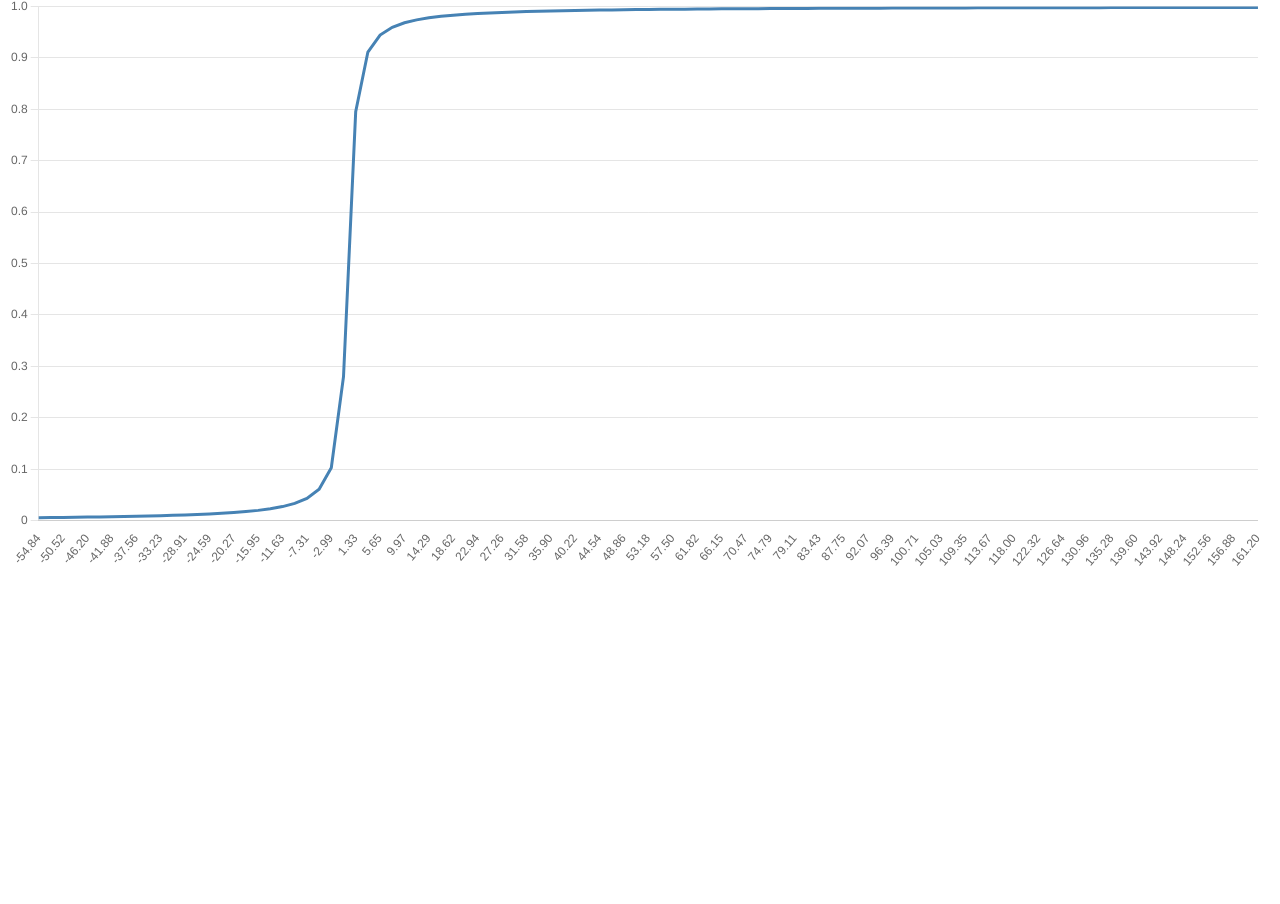
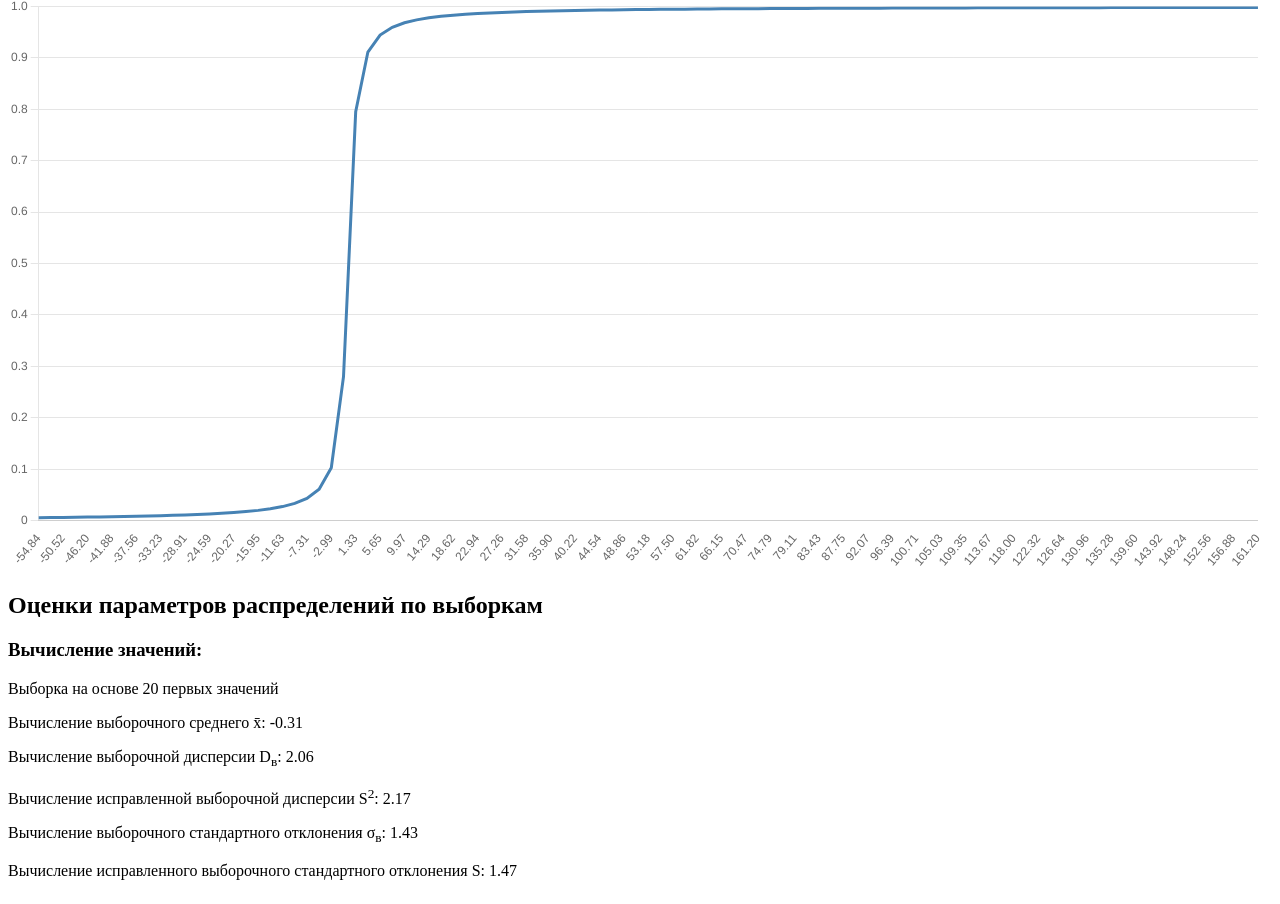
Before and after one commit to Olexan7/cauchy-distribution, a plain HTML site: page index.html in a window 1280 px wide. Shown: the part 1907-2811 px from the top of the page. Before the commit the page ends 2487 px from the top, so only its background shows below. Drawn offline with nearby package versions, Linux system fonts and the light colour scheme.

Commit message:
Add files via upload

```diff
--- a/index.html
+++ b/index.html
@@ -53,6 +53,12 @@
     <canvas id="density-plot"></canvas>
     <h3>График Функции распределения:</h3>
     <canvas id="distribution-function"></canvas>
+    <div>
+      <h2>Оценки параметров распределений по выборкам</h2>
+      <h3>Вычисление значений:</h3>
+      <div class="text-compare"></div>
+      <table class="table-select-compare"></table>
+    </div>
     <script src="https://cdn.jsdelivr.net/npm/chart.js"></script>
     <script src="script.js"></script>
   </body>
--- a/script.js
+++ b/script.js
@@ -249,6 +249,45 @@ function main() {
       cell.textContent = rowData[j];
     }
   }
+
+  document.querySelector(".text-compare").innerHTML = "";
+  let compareArray = [];
+  compareArray = values.slice(0, parseInt(values.length * 0.1));
+  const num = compareArray.length;
+  let temp = `<p>Выборка на основе ${num} первых значений</p>`;
+
+  // Вычисление выборочного среднего
+  const xBar = compareArray.reduce((sum, value) => sum + value, 0) / num;
+  temp += `<p>Вычисление выборочного среднего x&#x0304: ${xBar.toFixed(2)}</p>`;
+
+  // Вычисление выборочной дисперсии
+  const sampleVariance =
+    compareArray.reduce((sum, value) => sum + Math.pow(value - xBar, 2), 0) /
+    num;
+  temp += `<p>Вычисление выборочной дисперсии D<sub>в</sub>: ${sampleVariance.toFixed(
+    2
+  )}</p>`;
+
+  // Вычисление исправленной выборочной дисперсии
+  const correctedSampleVariance =
+    compareArray.reduce((sum, value) => sum + Math.pow(value - xBar, 2), 0) /
+    (num - 1);
+  temp += `<p>Вычисление исправленной выборочной дисперсии S<sup>2</sup>: ${correctedSampleVariance.toFixed(
+    2
+  )}</p>`;
+
+  // Вычисление выборочного стандартного отклонения
+  const sampleStandardDeviation = Math.sqrt(sampleVariance);
+  temp += `<p>Вычисление выборочного стандартного отклонения σ<sub>в</sub>: ${sampleStandardDeviation.toFixed(
+    2
+  )}</p>`;
+
+  // Вычисление исправленного выборочного стандартного отклонения
+  const correctedSampleStandardDeviation = Math.sqrt(correctedSampleVariance);
+  temp += `<p>Вычисление исправленного выборочного стандартного отклонения S: ${correctedSampleStandardDeviation.toFixed(
+    2
+  )}</p>`;
+  document.querySelector(".text-compare").innerHTML = temp;
 }
 main();
 
```
